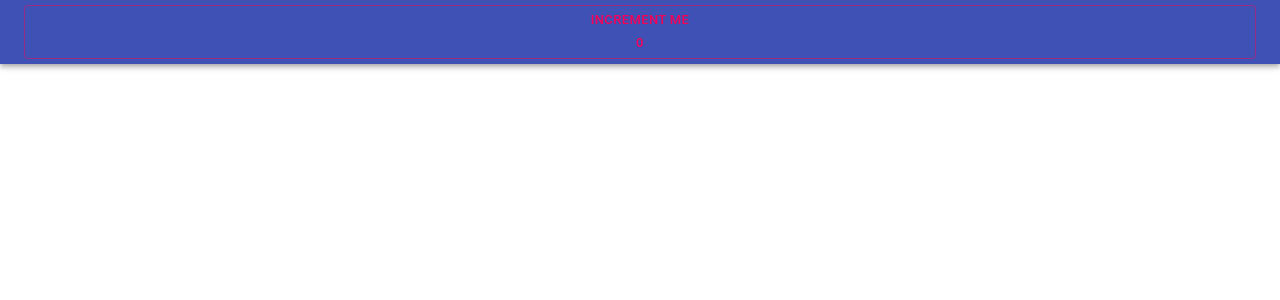
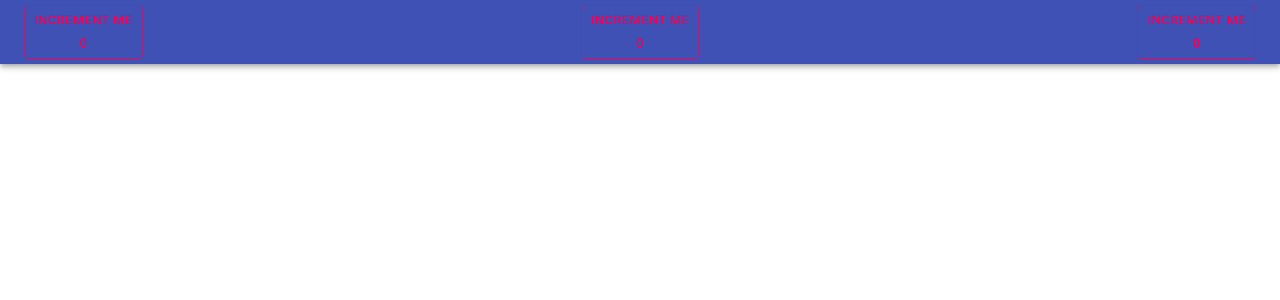
Before and after one commit to zromick/my-app, a React (Create React App) app: page / in a window 1280 px wide. Shown: the top 300 px of the page. Built offline with nearby package versions, Linux system fonts and the light colour scheme.

Commit message:
added grid functionality

```diff
--- a/package.json
+++ b/package.json
@@ -9,7 +9,8 @@
     "@testing-library/user-event": "^7.2.1",
     "react": "^16.13.1",
     "react-dom": "^16.13.1",
-    "react-scripts": "3.4.1"
+    "react-scripts": "3.4.1",
+    "typescript": "^3.8.3"
   },
   "scripts": {
     "start": "react-scripts start",
--- a/src/App.js
+++ b/src/App.js
@@ -1,33 +1,83 @@
 import React from 'react';
 import './App.css';
 import Button from '@material-ui/core/Button'
-import { Toolbar, AppBar, Snackbar, Alert } from '@material-ui/core';
+import { Toolbar, AppBar, Snackbar, Grid} from '@material-ui/core';
 
 class App extends React.Component{
 
   constructor(props){
   super(props)
-  this.state = {count: 0}
+  this.state = {countOne: 0, countTwo: 0, countThree: 0}
 }
 
-incrementVariable = () => {
+incrementVariableOne = () => {
   this.setState({
-    count: this.state.count + 1
+    countOne: this.state.countOne + 1
+  })
+}
+
+incrementVariableTwo = () => {
+  this.setState({
+    countTwo: this.state.countTwo + 1
+  })
+}
+
+incrementVariableThree = () => {
+  this.setState({
+    countThree: this.state.countThree + 1
   })
 }
 
   render(){
   return (
     <AppBar position = "static">
-      <Toolbar>
-        <Button color = "secondary" variant="outlined" size="small" onClick={this.incrementVariable}
-        fullWidth={true} disabled={this.state.count === 10}>
-          Increment Me
-          <br></br>
-          {this.state.count}
-        </Button>
-        <Snackbar open={this.state.count === 10} message="You have reached ten clicks!"/>
-      </Toolbar>
+    <Toolbar>
+      <Grid
+        container
+        direction = "row"
+        justify="space-between"
+        alignItems="center">
+          <Grid item >
+            <Button
+              color = "secondary"
+              variant="outlined"
+              size="small"
+              onClick={this.incrementVariableOne}
+              disabled={this.state.countOne === 10}>
+                  Increment Me
+                  <br></br>
+                  {this.state.countOne}
+            </Button>
+          </Grid>
+          <Grid item >
+            <Button
+              color = "secondary"
+              variant="outlined"
+              size="small"
+              onClick={this.incrementVariableTwo}
+              disabled={this.state.countTwo === 10}>
+                  Increment Me
+                  <br></br>
+                  {this.state.countTwo}
+            </Button>
+          </Grid>
+          <Grid item >
+            <Button
+              color = "secondary"
+              variant="outlined"
+              size="small"
+              onClick={this.incrementVariableThree}
+              disabled={this.state.countThree === 10}>
+                  Increment Me
+                  <br></br>
+                  {this.state.countThree}
+            </Button>
+          </Grid>
+      </Grid>
+      <Snackbar
+        open={this.state.countOne === 10 && this.state.countTwo === 10 && this.state.countThree === 10}
+        message="You have reached ten clicks on each button!"/>
+    </Toolbar>
     </AppBar>
   );
 }
```
Also changed, not shown: 1 other file (tests, documents, lock files or other folders).
